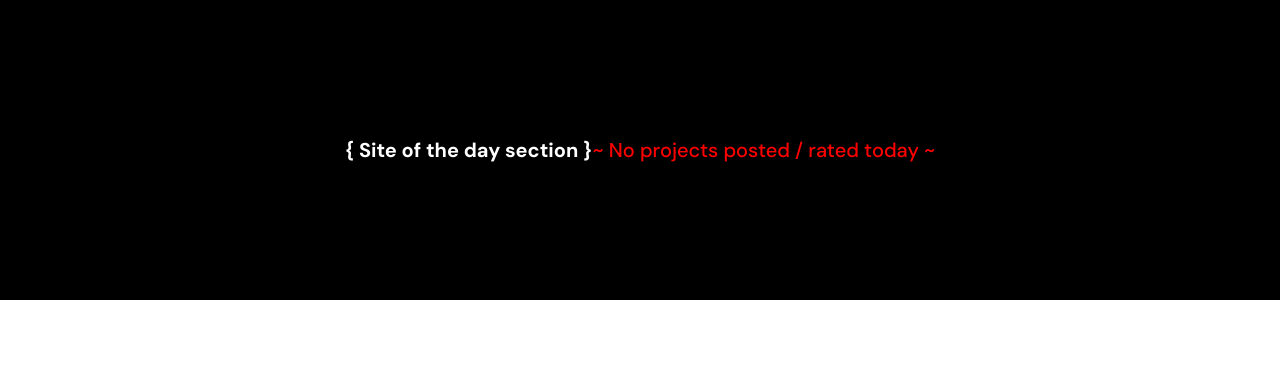
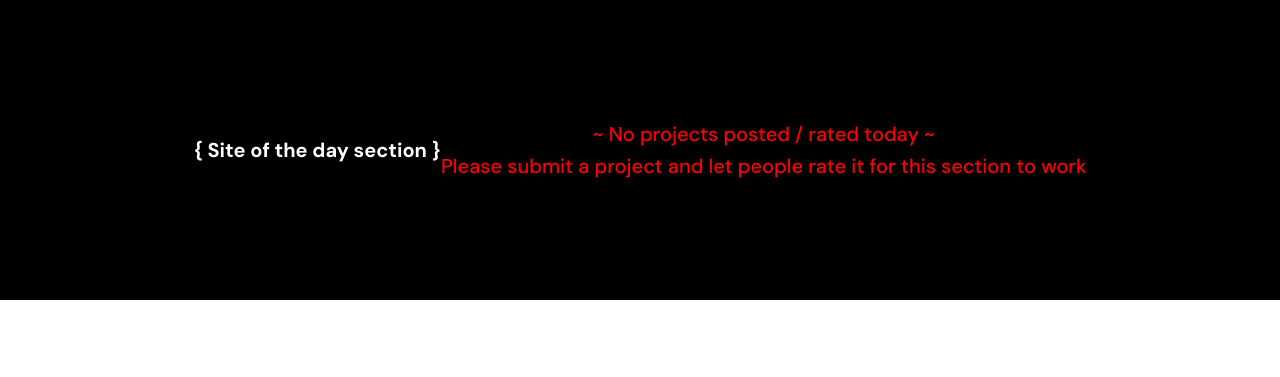
Before and after one commit to Lyonsmasawa/awwward-X, a Django app: template awardx/templates/awardx/home.html in a window 1280 px wide. Shown: the part 56-433 px from the top of the page. Run offline with Django 4.2, Linux system fonts and the light colour scheme; the template is opened without the code that fills it: values named after a table or form of the project are taken from there, others are empty; data comes from the database, SQL or seed files in the repository; some libraries are stand-ins or nearby versions.

Commit message:
home page

```diff
--- a/awardx/templates/awardx/home.html
+++ b/awardx/templates/awardx/home.html
@@ -76,10 +76,12 @@
 {% else %}
 <div class="sections">
     <p class="todax"> { Site of the day section } <span class="text-red" style="font-weight: 500;"> ~ No projects posted / rated
-            today ~ </span>
+            today ~
+        <br>
+        Please submit a project and let people rate it for this section to work
+        </span>
 
     </p>
-    <p class="text-center text-white">Please submit a project and let people rate it for this section to work</p>
 </div>
 {% endif %}
 {% endif %}
--- a/awardx/urls.py
+++ b/awardx/urls.py
@@ -1,4 +1,3 @@
-from unicodedata import name
 from django.urls import path
 from django.conf import settings
 from django.conf.urls.static import static
```
Also changed, not shown: db.sqlite3, migrations/0001_initial.py (renamed from awardx/migrations/0001_initial.py), migrations/0002_rename_image2_project_image_two.py (renamed from awardx/migrations/0002_rename_image2_project_image_two.py), migrations/__init__.py (added).
